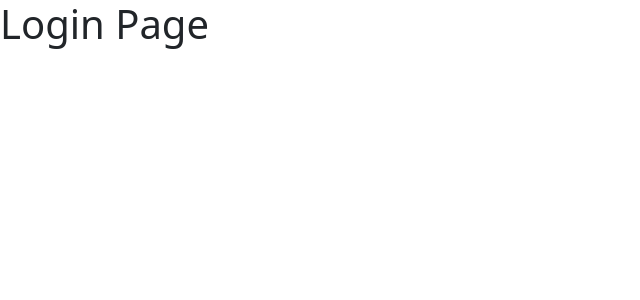
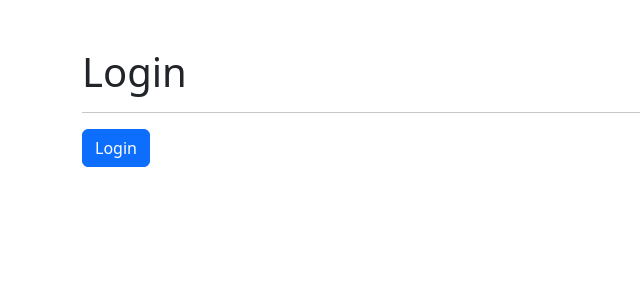
Before and after one commit to alexelizaga/07-react-heroes-vite, a React (Vite) app: page /login in a window 1280 px wide. Shown: the top 300 px of the page, without its empty margins (0-640 px from the left). Built offline with nearby package versions, Linux system fonts and the light colour scheme.

Commit message:
191. Navigat push / replace - useNavigate

```diff
--- a/src/auth/pages/LoginPage.tsx
+++ b/src/auth/pages/LoginPage.tsx
@@ -1,8 +1,26 @@
+import { useNavigate } from 'react-router-dom';
 
 export const LoginPage = () => {
+
+  const navigate = useNavigate();
+
+  const onLogin = () => {
+    navigate('/', { replace: true });
+  }
+
   return (
     <>
-        <h1>Login Page</h1>
+        <div className="container mt-5">
+          <h1>Login</h1>
+          <hr />
+
+          <button
+            className="btn btn-primary"
+            onClick={ onLogin }
+          >
+            Login
+          </button>
+        </div>
     </>
   )
 }
--- a/src/ui/components/Navbar.tsx
+++ b/src/ui/components/Navbar.tsx
@@ -1,7 +1,14 @@
-import { Link, NavLink } from 'react-router-dom';
+import { Link, NavLink, useNavigate } from 'react-router-dom';
 
 
-export const Navbar = () => {
+export const Navbar = ( props: any ) => {
+
+    const navigate = useNavigate();
+    console.log( props );
+
+    const onLogout = () => {
+        navigate( '/login', { replace: true } );
+    }
     return (
         <nav className="navbar navbar-expand-sm navbar-dark bg-dark p-2">
 
@@ -45,6 +52,7 @@
 
                     <button
                         className="nav-item nav-link btn"
+                        onClick={ onLogout }
                     >
                         Logout
                     </button>
```
Also changed, not shown: 1 other file (tests, documents, lock files or other folders).
